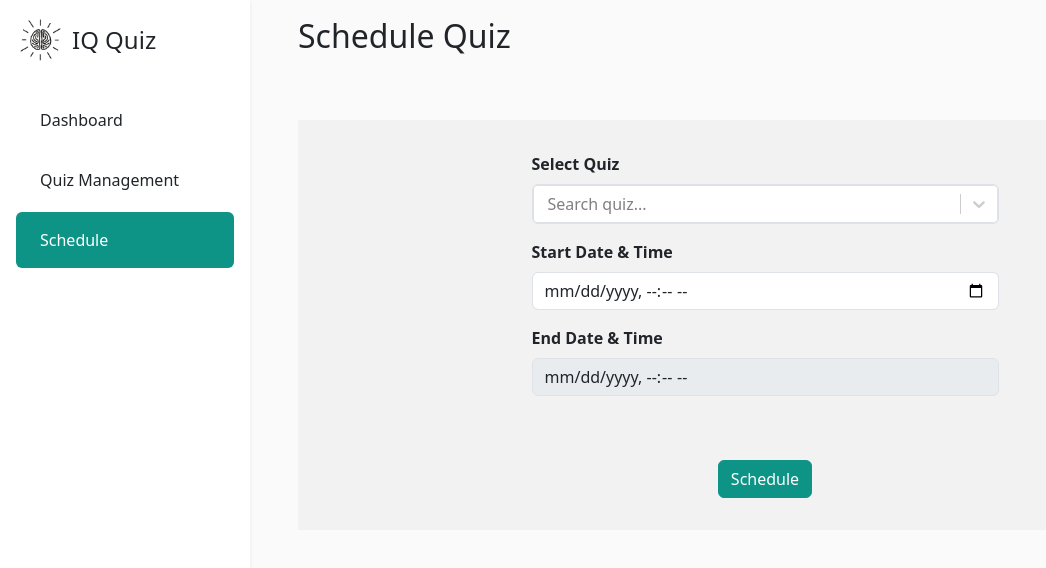
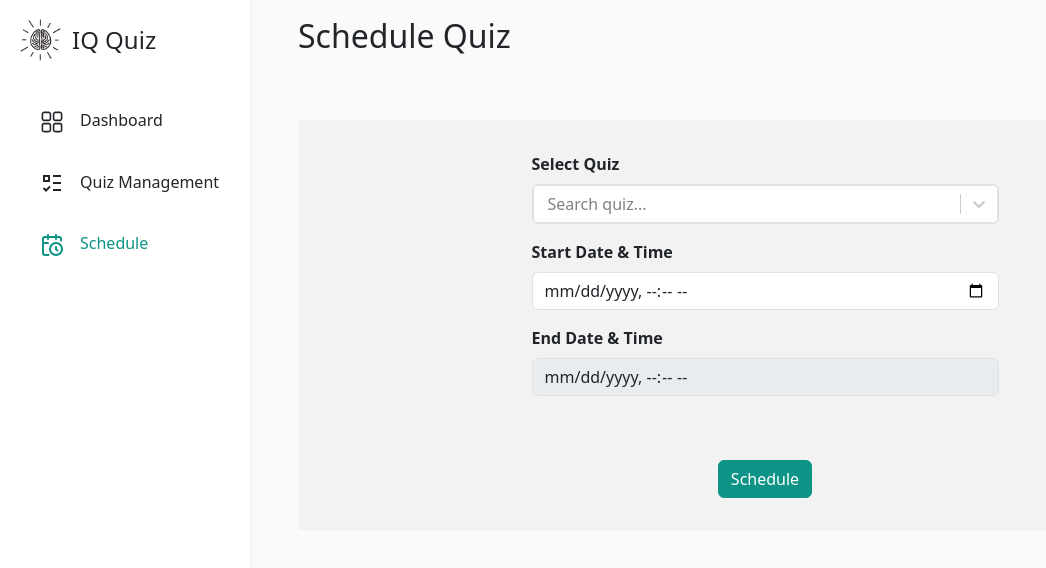
Before and after one commit to roja-cherry/innovator_quiz, a React (Vite) app: page /admin/schedule in a window 1280 px wide. Shown: the top 568 px of the page, without its empty margins (0-1046 px from the left). Built offline with nearby package versions, Linux system fonts and the light colour scheme.

Commit message:
added icon in sidebar

```diff
--- a/src/layout/AdminLayout.scss
+++ b/src/layout/AdminLayout.scss
@@ -36,7 +36,7 @@
       &.text-dark {
         &:hover {
           color: $primary !important;
-          background-color: with-opacity($primary, 0.25);
+          background-color: with-opacity($primary, 0.1);
         }
       }
     }
--- a/src/layout/Sidebar.jsx
+++ b/src/layout/Sidebar.jsx
@@ -1,38 +1,50 @@
 import React from "react";
+import { LuCalendarClock } from "react-icons/lu";
+import { RiListCheck3 } from "react-icons/ri";
+import { RxDashboard } from "react-icons/rx";
 import { NavLink } from "react-router-dom";
 export const adminUrls = [
   {
     text: "Dashboard",
     path: "/",
+    icon: RxDashboard,
   },
   {
     text: "Quiz Management",
     path: "/admin/quiz-management",
+    icon: RiListCheck3
   },
   {
     text: "Schedule",
     path: "/admin/schedule",
+    icon: LuCalendarClock
   },
 ];
 
-export const Sidebar = ({onMenuClick = () => {}}) => {
+export const Sidebar = ({ onMenuClick = () => {} }) => {
   return (
     <>
       <ul className="nav flex-column mt-4">
-        {adminUrls.map((url) => (
+        {adminUrls.map((url) => {
+          const Icon = url.icon
+          return (
             <NavLink
               key={url?.path}
               to={url.path}
               className={({ isActive }) =>
-              `nav-link d-block px-4 py-3 mt-1 text-nowrap rounded font-medium text-decoration-none ${
-                isActive ? "bg-primary text-white" : "text-dark"
+                `nav-link fw-normal d-block px-4 py-3 mt-1 text-nowrap rounded font-medium text-decoration-none ${
+                  isActive
+                    ? "bg-primary_ text-primary text-white_"
+                    : "text-dark"
                 }`
               }
               onClick={onMenuClick}
             >
-            {url.text}
+              <span className="me-3">{url?.icon && <Icon style={{fontSize: "1.5rem"}} />}</span>
+              <span>{url.text}</span>
             </NavLink>
-        ))}
+          );
+        })}
       </ul>
     </>
   );
```
Lines whose indentation alone changed are shown as unchanged.
